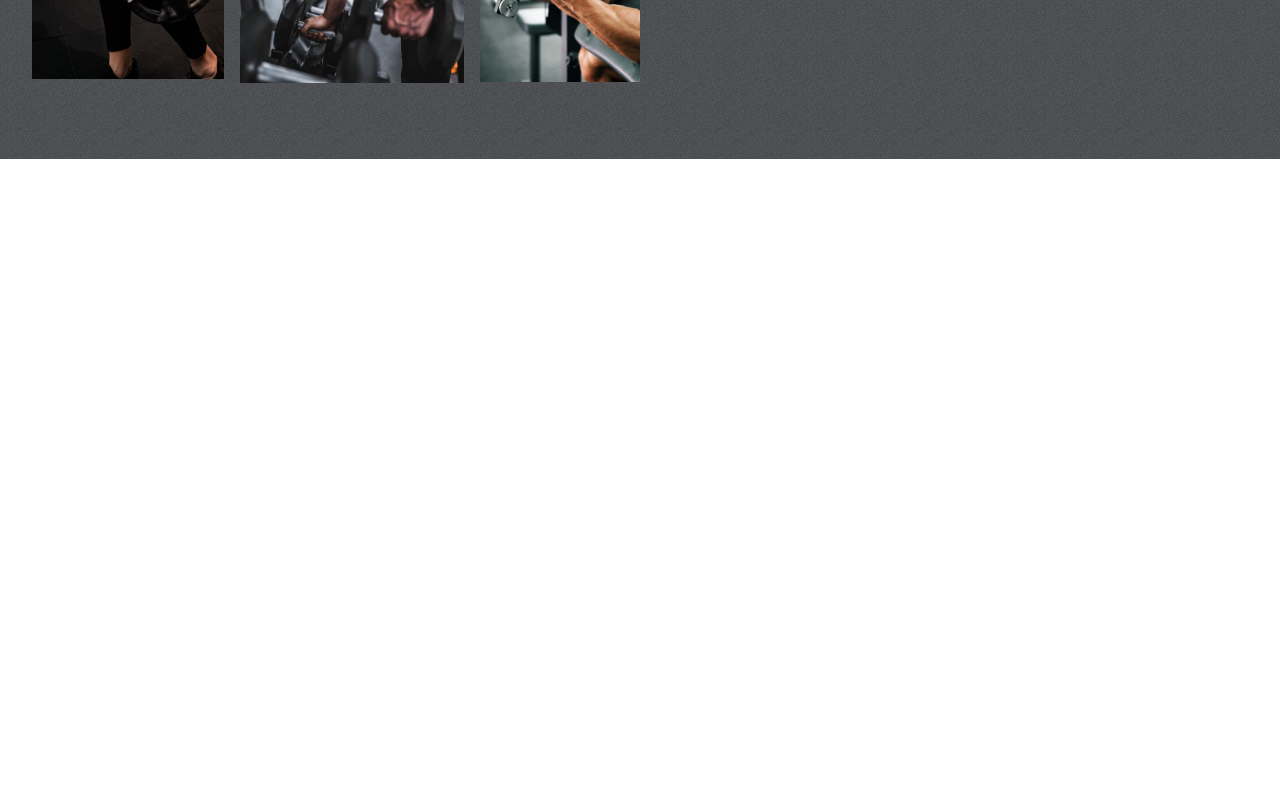
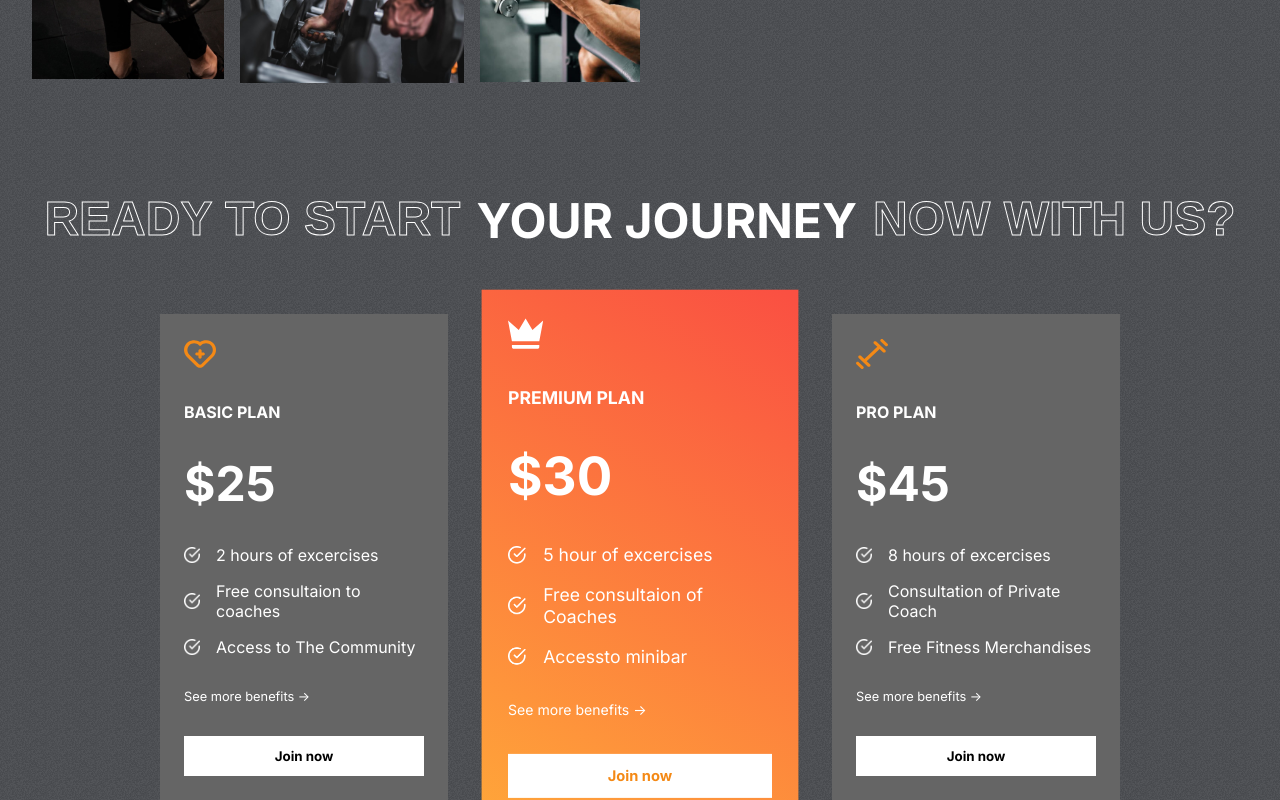
Before and after one commit to Souravs72/HealthyU, a React (Create React App) app: page / in a window 1280 px wide. Shown: the part 1656-2456 px from the top of the page. Before the commit the page ends 1815 px from the top, so only its background shows below. Built offline with nearby package versions, Linux system fonts and the light colour scheme.

Commit message:
Plans Section

```diff
--- a/src/App.js
+++ b/src/App.js
@@ -1,8 +1,8 @@
 import './App.css';
 import Hero from './components/Hero/Hero';
+import Plans from './components/Plans/Plans.jsx';
 import Programs from './components/Programs/Programs.jsx';
 import Reasons from './components/Reasons/Reasons.jsx';
-
 
 
 function App() {
@@ -11,6 +11,7 @@ function App() {
           <Hero/>
           <Programs/>
           <Reasons />
+          <Plans />
     </div>
   );
 }
--- /dev/null
+++ b/src/components/Plans/Plans.css
@@ -0,0 +1,74 @@
+.plans-container {
+    margin-top: -4rem;
+    padding: 0 2rem;
+    display: flex;
+    flex-direction: column;
+    gap: 4rem;
+    position: relative;
+    align-items: center;
+    justify-content: center;
+}
+.programs-header {
+    display: flex;
+    flex-direction: row;
+    font-size: 3rem;
+    gap: 1rem;
+    color: white;
+    font-weight: bold;
+}
+.plans {
+    display: flex;
+    align-items: center;
+    justify-content: center;
+    gap: 3rem;
+}
+.plan {
+    display: flex;
+    flex-direction: column;
+    background-color: var(--caloryCard);
+    color: white;
+    gap: 2rem;
+    padding: 1.5rem;
+    width: 15rem;
+}
+.plan:nth-child(2){
+    background: var(--planCard);
+    transform: scale(1.1);
+    fill: black;
+}
+.plan > svg {
+
+    fill: var(--orange);
+    width: 2rem;
+    height: 2rem;
+}
+.plan >:nth-child(2) {
+    font-size: 1rem;
+    font-weight: bold;
+}
+.plan:nth-child(2) > svg {
+    fill: white;
+}
+.plan >:nth-child(3) {
+    font-size: 3rem;
+    font-weight: bold;
+}
+.plan >:nth-child(5) {
+    font-size: 0.8rem;
+}
+.features {
+    display: flex;
+    flex-direction: column;
+    gap: 1rem;
+}
+.feature {
+    display: flex;
+    align-items: center;
+    gap: 1rem;
+}
+.feature > img {
+    width: 1rem;
+}
+.plans>:nth-child(2) > button {
+    color: var(--orange);
+}
--- /dev/null
+++ b/src/components/Plans/Plans.jsx
@@ -0,0 +1,43 @@
+import React from 'react'
+import './Plans.css'
+import {plansData} from '../../data/plansData'
+import whiteTick from '../../assets/whiteTick.png'
+
+const Plans = () => {
+  return (
+   <div className="plans-container">
+        <div className="programs-header">
+            <span className='stroke-text'>READY TO START</span>
+            <span>YOUR JOURNEY</span>
+            <span className='stroke-text'>NOW WITH US?</span>
+        </div>
+
+        <div className='plans'>
+            {plansData.map((plan, i) => (
+                <div className="plan" key={i}>
+                    {plan.icon}
+                    <span>{plan.name}</span>
+                    <span>${plan.price}</span>
+
+                    <div className="features">
+                        {plan.features.map((feature, i) => (
+                            <div className="feature">
+                                <img src={whiteTick} alt="" />
+                                <span key={i}>{feature}</span>
+                            </div>
+                        ))}
+                    </div>
+
+                    <div>
+                        <span>See more benefits -></span>
+                    </div>
+                    <button className="btn">Join now</button>
+                </div>
+
+            ))}
+        </div>
+    </div>
+  );
+};
+
+export default Plans;
--- a/src/data/programsData.js
+++ b/src/data/programsData.js
@@ -38,7 +38,7 @@ export const programsData = [
     ,
     heading: "Fat Burning",
     details:
-      "This program is suitable for you who wants to get rid of your fat and lose their weight.",
+      "This program is suitable for those who want to get rid of their fat and lose weight.",
   },
   {
     image: <svg width="20" height="16" viewBox="0 0 20 16"  xmlns="http://www.w3.org/2000/svg">
@@ -47,6 +47,6 @@ export const programsData = [
     ,
     heading: "Health Fitness",
     details:
-      "This programs is designed for those who exercises only for their body fitness not body building.",
+      "This program is designed for those who exercise only for their body fitness and not body building.",
   },
 ];
```
